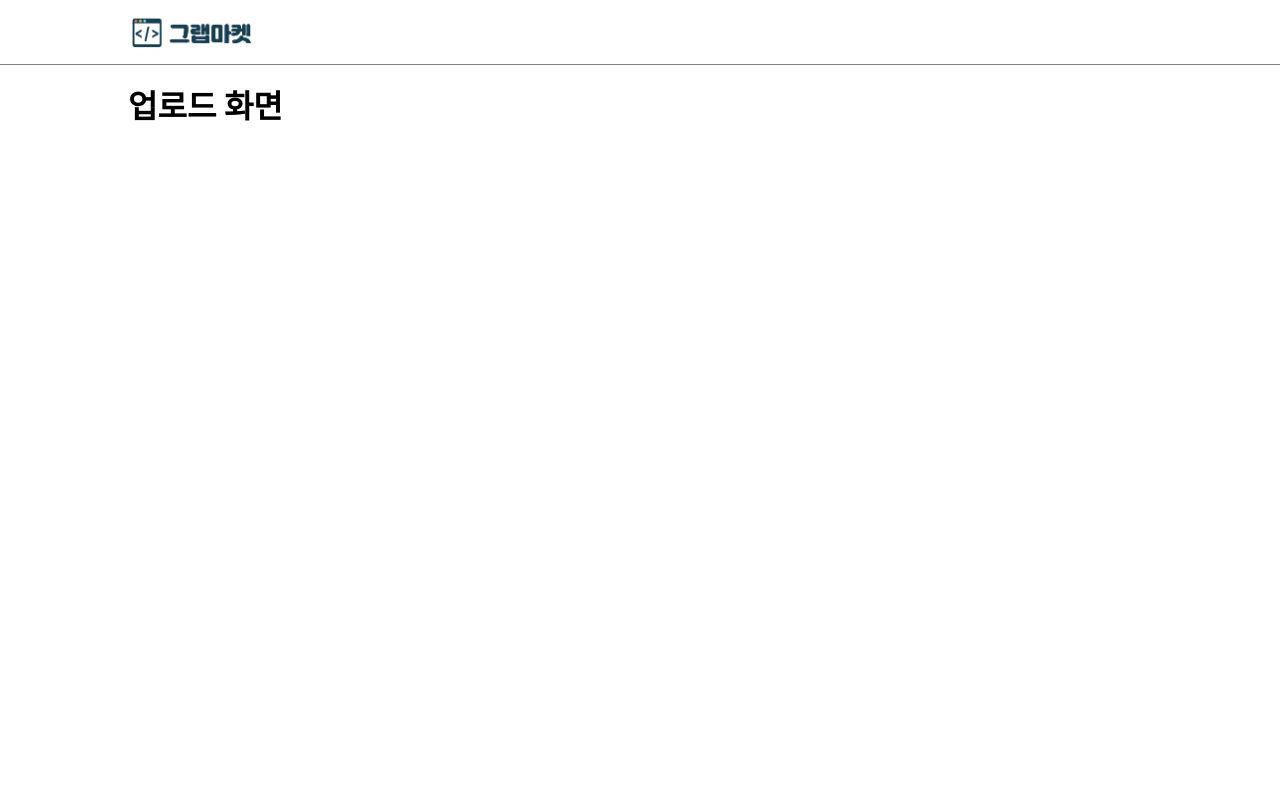
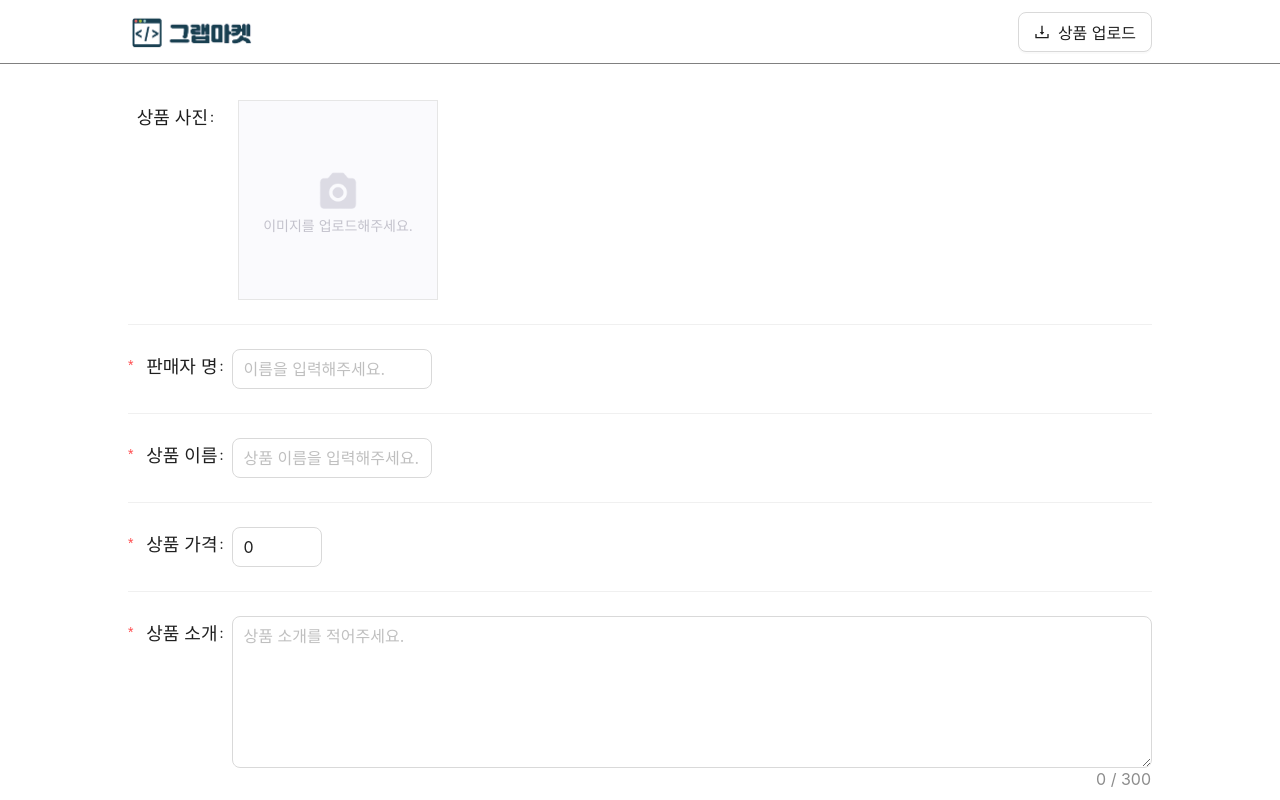
Before and after one commit to indra494/market-react-study, a React (Create React App) app: page /upload in a window 1280 px wide. Shown: the top 800 px of the page. Built offline with nearby package versions, Linux system fonts and the light colour scheme.

Commit message:
antd 추가

```diff
--- a/package.json
+++ b/package.json
@@ -3,9 +3,11 @@
   "version": "0.1.0",
   "private": true,
   "dependencies": {
+    "@ant-design/icons": "^5.0.0",
     "@testing-library/jest-dom": "^5.16.5",
     "@testing-library/react": "^13.4.0",
     "@testing-library/user-event": "^13.5.0",
+    "antd": "^5.1.5",
     "axios": "^1.2.2",
     "react": "^18.2.0",
     "react-dom": "^18.2.0",
--- a/src/App.css
+++ b/src/App.css
@@ -1,3 +1,9 @@
+* {
+  margin:0;
+  padding:0;
+  line-height: normal;
+}
+
 html, body, #root, #root > div {
   height: 100%;
 }
@@ -5,6 +11,20 @@
 #header {
   height:64px;
   border-bottom:1px solid gray;
+}
+
+#header-area {
+  width:1024px;
+  height: 100%;
+  margin:0 auto;
+  display: flex;
+  align-items: center;
+  justify-content: space-between;
+}
+
+#header-area img {
+  width: 128px;
+  height:36px;
 }
 
 #body {
--- a/src/App.js
+++ b/src/App.js
@@ -1,15 +1,27 @@
+import 'antd/dist/reset.css';
 import './App.css';
 import MainPageComponent from './main/index.js';
-import { Routes, Route } from "react-router-dom";
+import { Routes, Route, Link, useNavigate } from "react-router-dom";
 import UploadPage from './upload';
 import ProductPage from './product';
+import { Button } from 'antd';
+import { DownloadOutlined } from '@ant-design/icons';
 
 function App() {
+  const navigate = useNavigate();
   return (
     <div>
       <div id="header">
           <div id="header-area">
+            <Link to="/">
               <img src="/images/icons/logo.png" />
+            </Link>
+            <Button size='large'
+              onClick={()=> {
+                navigate('/upload');
+              }}
+              icon={<DownloadOutlined />}
+            >상품 업로드</Button>
           </div>
       </div>
       <div id="body">
--- a/src/main/index.css
+++ b/src/main/index.css
@@ -1,24 +1,6 @@
-* {
-    margin:0;
-    padding:0;
-}
-
 #banner {
     height: 300px;
     background-color: yellow;
-}
-
-#header-area {
-    width:1024px;
-    height: 100%;
-    margin:0 auto;
-    display: flex;
-    align-items: center;
-}
-
-#header-area > img {
-    width: 128px;
-    height:36px;
 }
 
 #banner > img {
--- /dev/null
+++ b/src/upload/index.css
@@ -0,0 +1,46 @@
+#upload-container {
+    padding-top: 36px;
+}
+
+#upload-img-placeholder {
+    width: 200px;
+    height: 200px;
+    display: flex;
+    flex-direction: column;
+    align-items: center;
+    justify-content: center;
+    border : 1px solid rgb(230,230,230);
+    background: rgb(250,250,253);
+    margin-left: 16px;
+}
+
+#upload-img-placeholder > img {
+    width: 50px;
+    height: 50px;
+}
+
+#upload-img-placeholder > span {
+    font-size: 14px;
+    color: rgb(195,194,204);
+}
+
+.upload-name {
+    width: 200px;
+}
+
+.upload-label {
+    font-size: 18px;
+    width: 80px;
+}
+
+#product-description {
+    height: 150px;
+}
+
+#submit-button {
+    float: right;
+    background-color: rgb(30, 120, 255);
+    color: white;
+    border: none;
+    margin-top: 16px;
+}
--- a/src/upload/index.js
+++ b/src/upload/index.js
@@ -1,5 +1,75 @@
+import { Button, Divider, Form, Input, InputNumber } from "antd";
+import './index.css'
+
 function UploadPage() {
-    return <h1>업로드 화면</h1>;
+    const onSubmit = (values) => {
+        console.log(values);
+    }
+    return (
+        <div id="upload-container">
+           <Form name='상품 업로드' onFinish={onSubmit}>
+                <Form.Item
+                    label={<div className="upload-label">상품 사진</div>}
+                    name="upload"
+                >
+                    <div id="upload-img-placeholder">
+                        <img src="/images/icons/camera.png" />
+                        <span>이미지를 업로드해주세요.</span>
+                    </div>
+                </Form.Item>
+                <Divider />
+                <Form.Item label={<div className="upload-label">판매자 명</div>}
+                    name="seller"
+                    rules={[{required: true, message: '판매자이름을 입력해주세요.'}]}
+                >
+                    <Input className="upload-name" size='large' placeholder="이름을 입력해주세요." />
+                </Form.Item>
+                <Divider />
+                <Form.Item
+                    name="name"
+                    label={<div className="upload-label">상품 이름</div>}
+                    rules={[{required: true, message : '상품 이름을 입력해주세요.'}]}
+                >
+                    <Input className="upload-name" size="large" placeholder="상품 이름을 입력해주세요." />
+                </Form.Item>
+                <Divider />
+                <Form.Item
+                    name="price"
+                    label={<div className="upload-label">상품 가격</div>}
+                    rules={[{required: true, message : '상품 가격을 입력해주세요.'}]}
+                >
+                    <InputNumber
+                        defaultValue={0}
+                        className="upload-price"
+                        size="large"
+                    />
+
+                </Form.Item>
+                <Divider />
+                <Form.Item
+                    name="description"
+                    label={<div className="upload-label">상품 소개</div>}
+                    rules={[{ required: true, message: "상품 소개를 입력해주세요." }]}
+                >
+                    <Input.TextArea
+                        size="large"
+                        id="product-description"
+                        showCount
+                        maxLength={300}
+                        placeholder="상품 소개를 적어주세요."
+                    />
+                </Form.Item>
+                <Form.Item>
+                    <Button
+                        id="submit-button"
+                        size="large"
+                        htmlType="submit"
+                    >문제 등록하기</Button>
+
+                </Form.Item>
+            </Form>
+        </div>
+    )
 }
 
 export default UploadPage;
```
Also changed, not shown: 1 other file (tests, documents, lock files or other folders).
